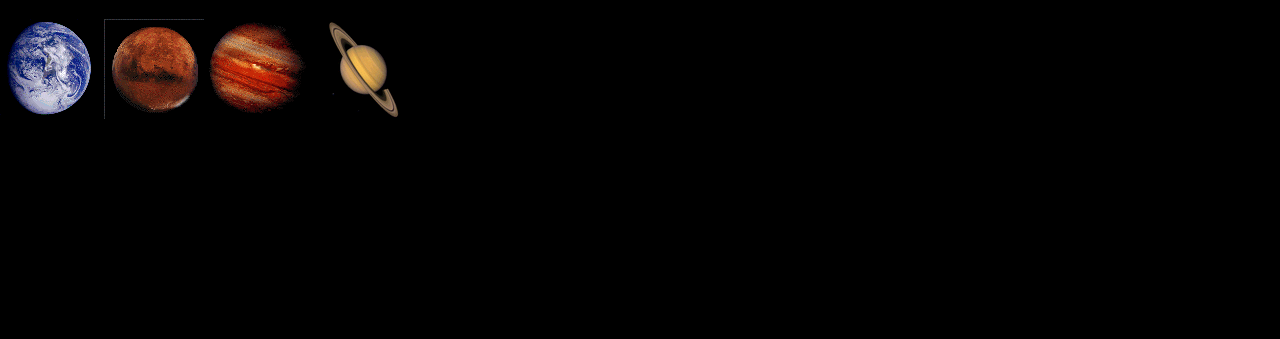
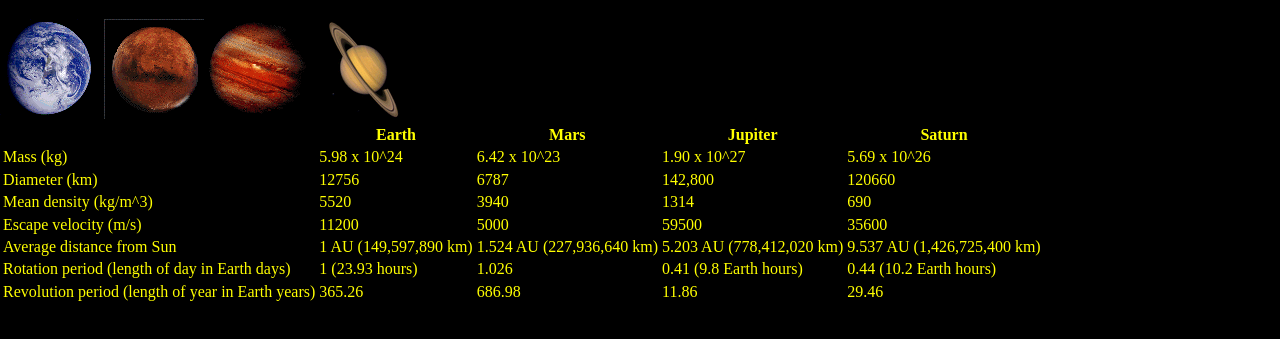
Before and after one commit to 8Kentonf/Lab5, a plain HTML site: page index.html in a window 1280 px wide. Shown: the part 61-400 px from the top of the page. Drawn offline with Linux system fonts and the light colour scheme.

Commit message:
adding text style

```diff
--- a/css/style.css
+++ b/css/style.css
@@ -1,5 +1,6 @@
 body {
   background-color: Black;
+  color: Yellow;
 }
 h1 {
   color: Yellow;
```
